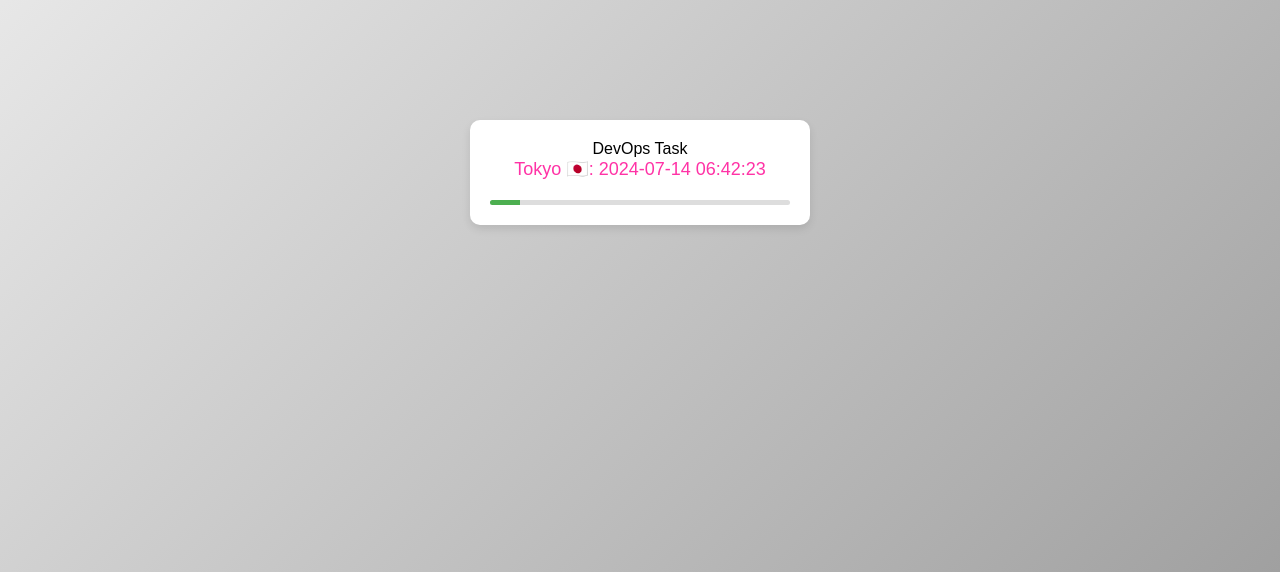
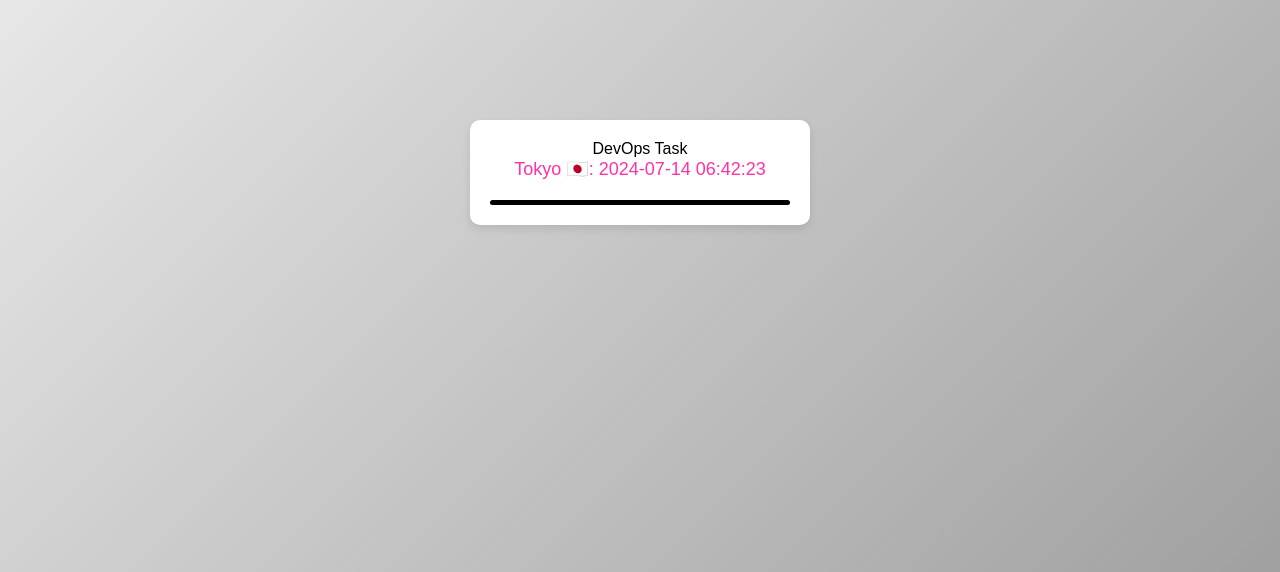
Before and after one commit to George-Hampson/heroku_task, a Flask app: page / in a window 1280 px wide. Shown: the part 228-800 px from the top of the page. Run offline with Flask 2, Linux system fonts and the light colour scheme.

Commit message:
Timezones

```diff
--- a/app/templates/index.html
+++ b/app/templates/index.html
@@ -56,13 +56,8 @@
         }
         .progress-bar-inner {
             height: 100%;
-            background-color: #4caf50;
+            background-color: black;
             width: 0;
-            animation: loading 6s linear infinite;
-        }
-        @keyframes loading {
-            0% { width: 0; }
-            100% { width: 100%; }
         }
     </style>
 </head>
@@ -71,9 +66,12 @@
         <div class="title">
             DevOps Task
         </div>
+        <div class="title">
+            <!-- Empty line -->
+        </div>
         <div class="datetime" id="datetime"></div>
         <div class="progress-bar">
-            <div class="progress-bar-inner"></div>
+            <div class="progress-bar-inner" id="progress-bar-inner"></div>
         </div>
     </div>
 
@@ -109,8 +107,20 @@
             setTimeout(cycleTimezones, 6000); // Change every 6 seconds
         }
 
+        function startLoadingBar() {
+            const progressBarInner = document.getElementById('progress-bar-inner');
+            progressBarInner.style.transition = 'width 6s linear';
+            progressBarInner.style.width = '100%';
+            setTimeout(() => {
+                progressBarInner.style.transition = 'none';
+                progressBarInner.style.width = '0';
+                startLoadingBar();
+            }, 6000);
+        }
+
         // Initial call to start the cycle
         cycleTimezones();
+        startLoadingBar();
         // Update the time every second
         setInterval(updateClock, 1000);
     </script>
```
